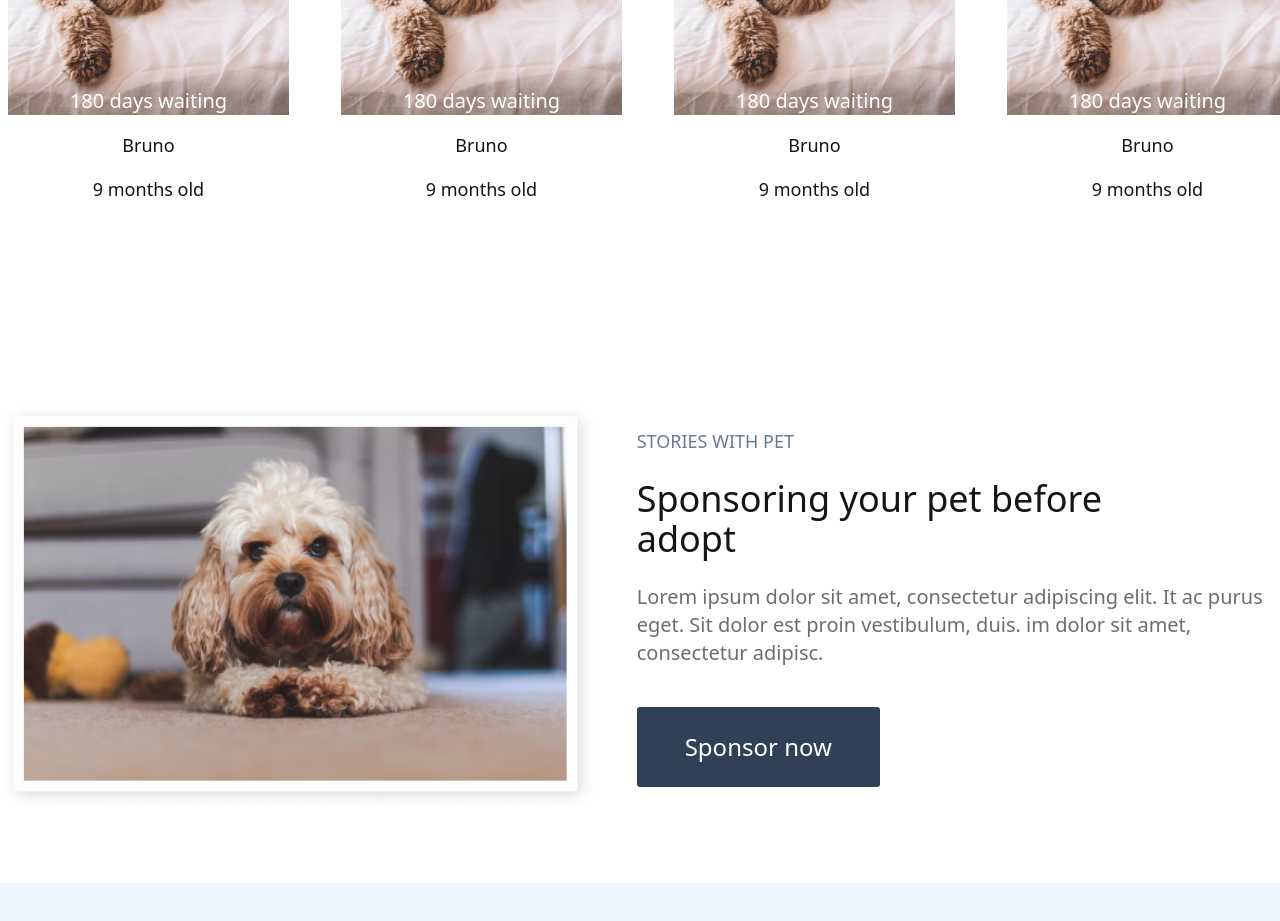
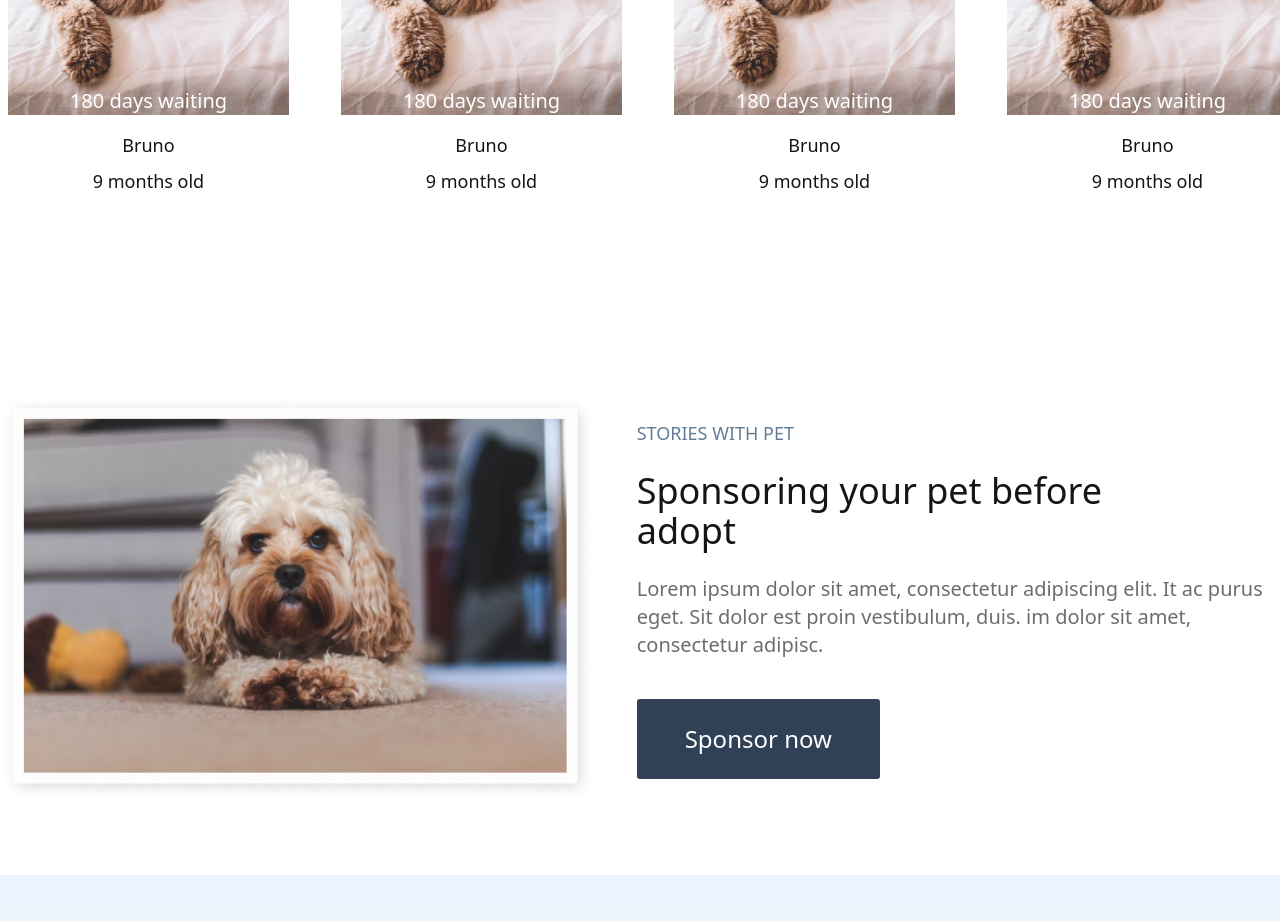
Before and after one commit to anwsaif/adoptme-landing-page, a React (Vite) app: page / in a window 1280 px wide. Shown: the part 2400-3321 px from the top of the page. Built offline with nearby package versions, Linux system fonts and the light colour scheme.

Commit message:
style: fix spacing for adoption card texts

```diff
--- a/src/ui/AdoptionCard.jsx
+++ b/src/ui/AdoptionCard.jsx
@@ -9,7 +9,7 @@ function AdoptionCard(props) {
         <button className='mb-[5em] w-1/3 rounded-[3px] bg-primary py-2 text-white hover:-translate-y-2 hover:!bg-primary hover:!text-white group-hover:opacity-100 lg:w-2/3 lg:py-4 lg:opacity-0'>Adopt</button>
         <span className='text-base text-white transition duration-200 hover:text-dark lg:text-xl'>{days} days waiting</span>
       </div>
-      <div className='my-2 flex flex-col gap-2 text-center text-sm text-dark lg:my-4 lg:gap-4 lg:text-lg'>
+      <div className='my-2 flex flex-col gap-1 text-center text-sm text-dark lg:my-4 lg:gap-2 lg:text-lg'>
         <span>{name}</span>
         <span>{age} old</span>
       </div>
```
